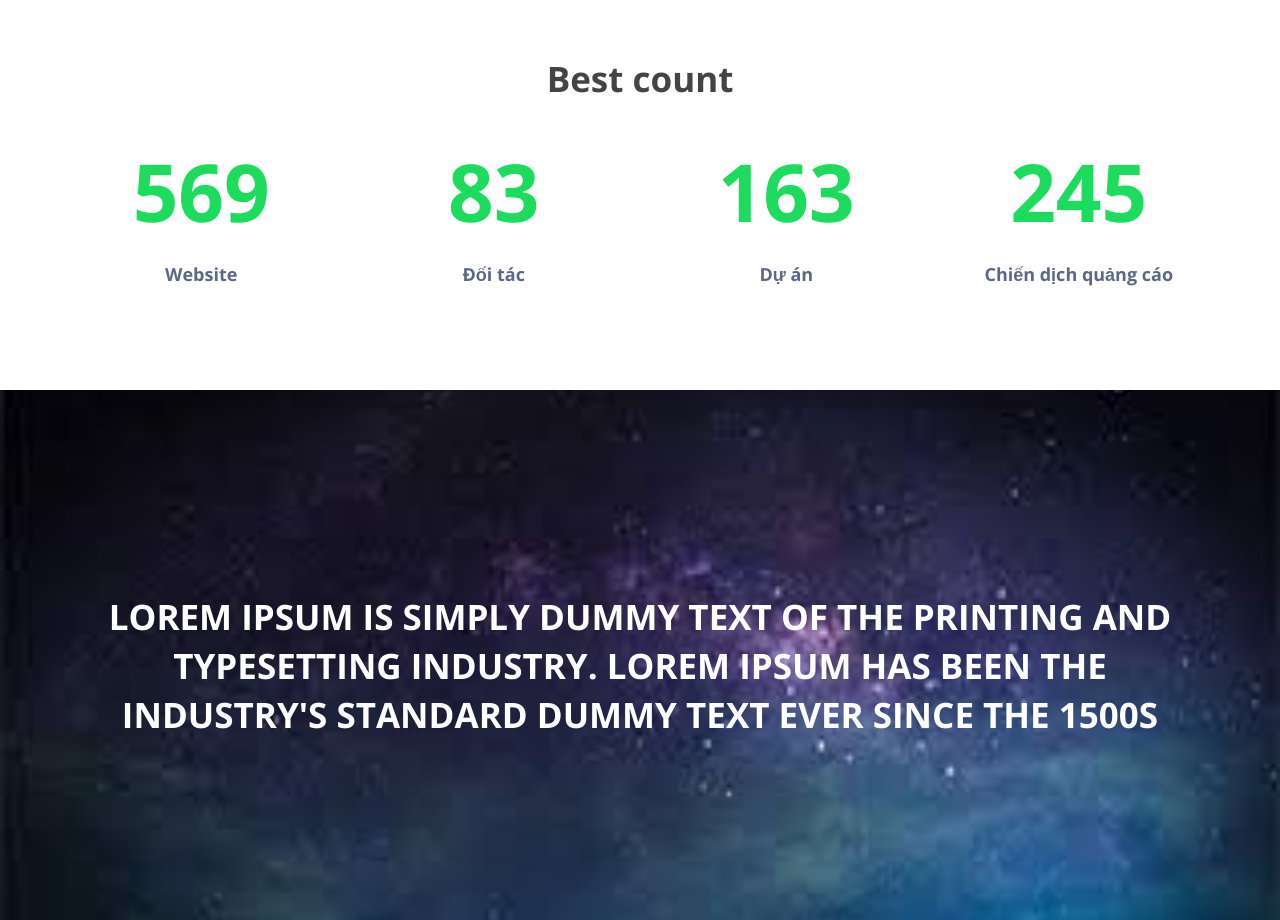
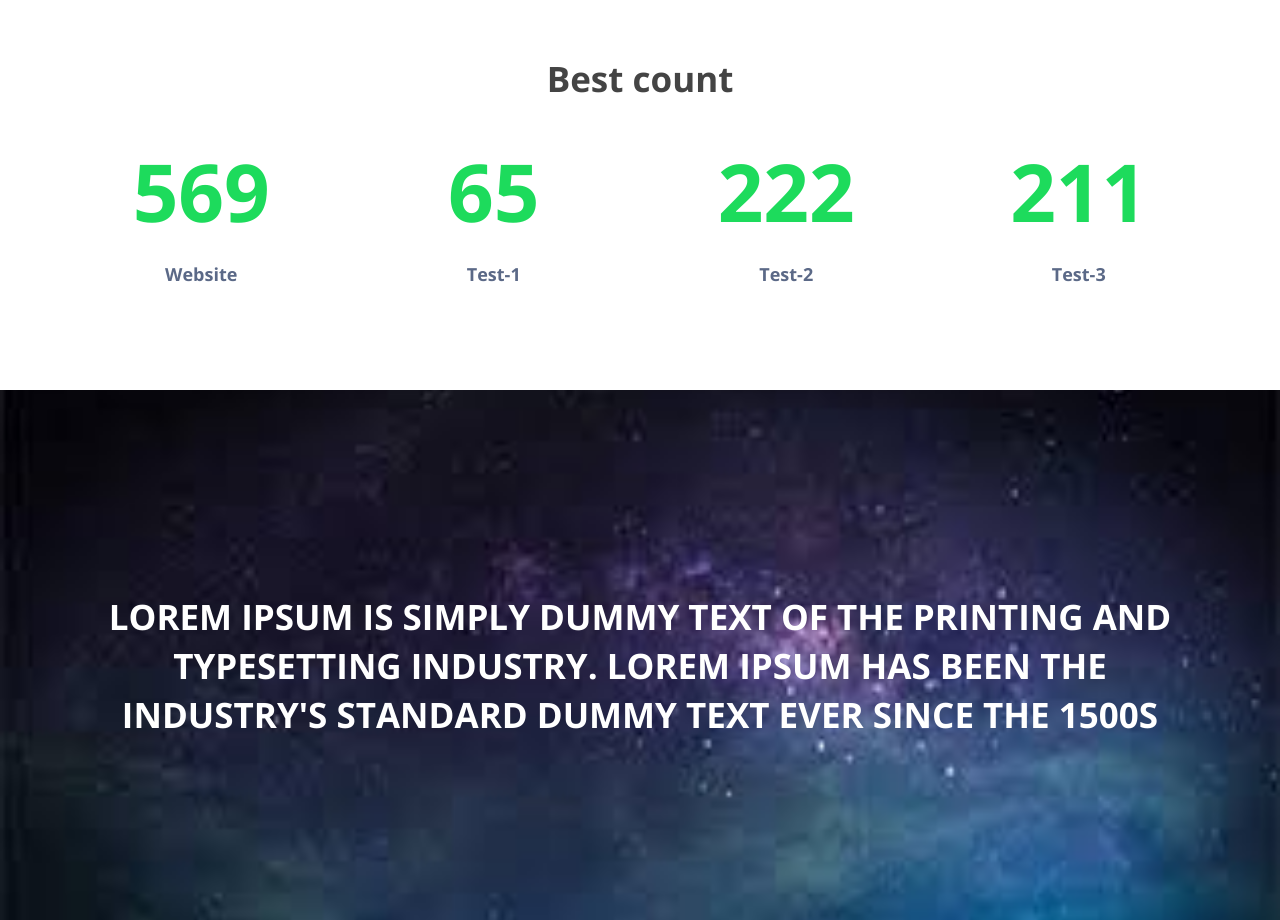
Before and after one commit to hoangtho123456/block-nextjs, a Next.js app: page / in a window 1280 px wide. Shown: the part 2040-2960 px from the top of the page. Built offline with nearby package versions, Linux system fonts and the light colour scheme.

Commit message:
Update index.js

```diff
--- a/components/Blocks/AboutNumber/index.js
+++ b/components/Blocks/AboutNumber/index.js
@@ -22,24 +22,24 @@ const AboutNumber = ({
             <div className="col-xs-6 col-md-3">
               <div className={`${styles.item}`}>
                 <div className={`${styles.timer}`} data-form={9}
-                  data-to={83} data-speed={1000}>83</div>
-                <p className={styles.title1}>Đối tác</p>
+                  data-to={65} data-speed={1000}>65</div>
+                <p className={styles.title1}>Test-1</p>
               </div>
             </div>
 
             <div className="col-xs-6 col-md-3">
               <div className={`${styles.item}`}>
                 <div className={`${styles.timer}`} data-form={9}
-                  data-to={163} data-speed={1000}>163</div>
-                <p className={styles.title1}>Dự án</p>
+                  data-to={222} data-speed={1000}>222</div>
+                <p className={styles.title1}>Test-2</p>
               </div>
             </div>
 
             <div className="col-xs-6 col-md-3">
               <div className={`${styles.item}`}>
                 <div className={`${styles.timer}`} data-form={9}
-                  data-to={245} data-speed={1000}>245</div>
-                <p className={styles.title1}>Chiến dịch quảng cáo</p>
+                  data-to={211} data-speed={1000}>211</div>
+                <p className={styles.title1}>Test-3</p>
               </div>
             </div>
           </div>
```
